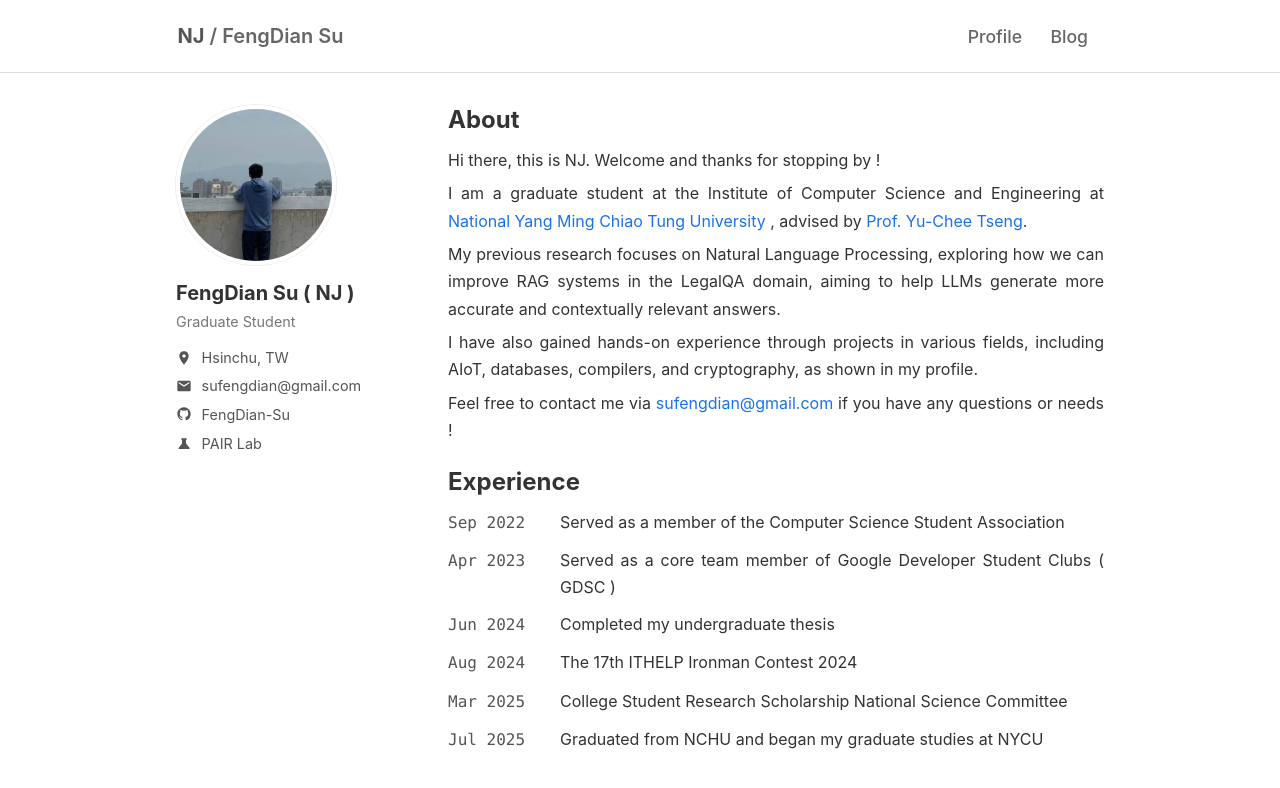
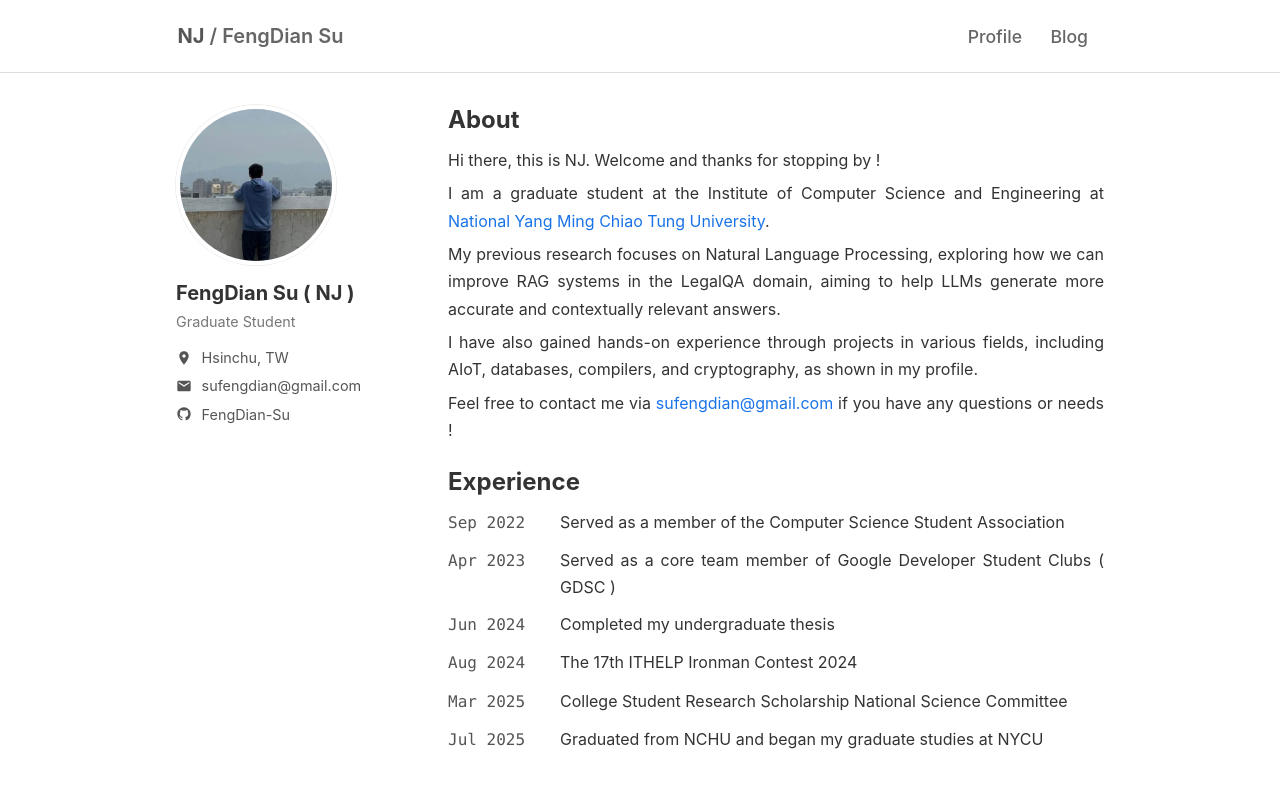
Before and after one commit to FengDian-Su/NJ, a plain HTML site: page index.html in a window 1280 px wide. Drawn offline with Linux system fonts and the light colour scheme.

Commit message:
Update index.html

```diff
--- a/index.html
+++ b/index.html
@@ -303,13 +303,6 @@ section.content p,
         </svg>
         FengDian-Su
       </li>
-      <li>
-        <svg viewBox="0 0 24 24" fill="#555" width="16" height="16" aria-hidden="true" style="vertical-align: middle; margin-top: 3px;">
-  <path d="M8 2v2h1v5.586L3.707 16.88A1 1 0 0 0 4.414 18h15.172a1 1 0 0 0 .707-1.707L15 9.586V4h1V2H8z"/>
-</svg>
-
-        PAIR Lab
-      </li>
     </ul>
   </aside>
 
@@ -318,8 +311,7 @@ section.content p,
     <p>Hi there, this is NJ. Welcome and thanks for stopping by !</p>
     <p>
       I am a graduate student at the Institute of Computer Science and Engineering at
-      </strong><a href="https://www.nycu.edu.tw/nycu/ch/index" target="_blank" rel="noopener noreferrer">National Yang Ming Chiao Tung University</a></strong>
-      , advised by </strong><a href="https://sites.google.com/view/yctseng" target="_blank" rel="noopener noreferrer">Prof. Yu-Chee Tseng</a></strong>.
+      </strong><a href="https://www.nycu.edu.tw/nycu/ch/index" target="_blank" rel="noopener noreferrer">National Yang Ming Chiao Tung University</a></strong>.
     </p>
     <p>
       My previous research focuses on Natural Language Processing, exploring how we can improve RAG systems in the LegalQA domain,
@@ -366,4 +358,5 @@ section.content p,
   </section>
 </main>
 </body>
+
 </html>
```
